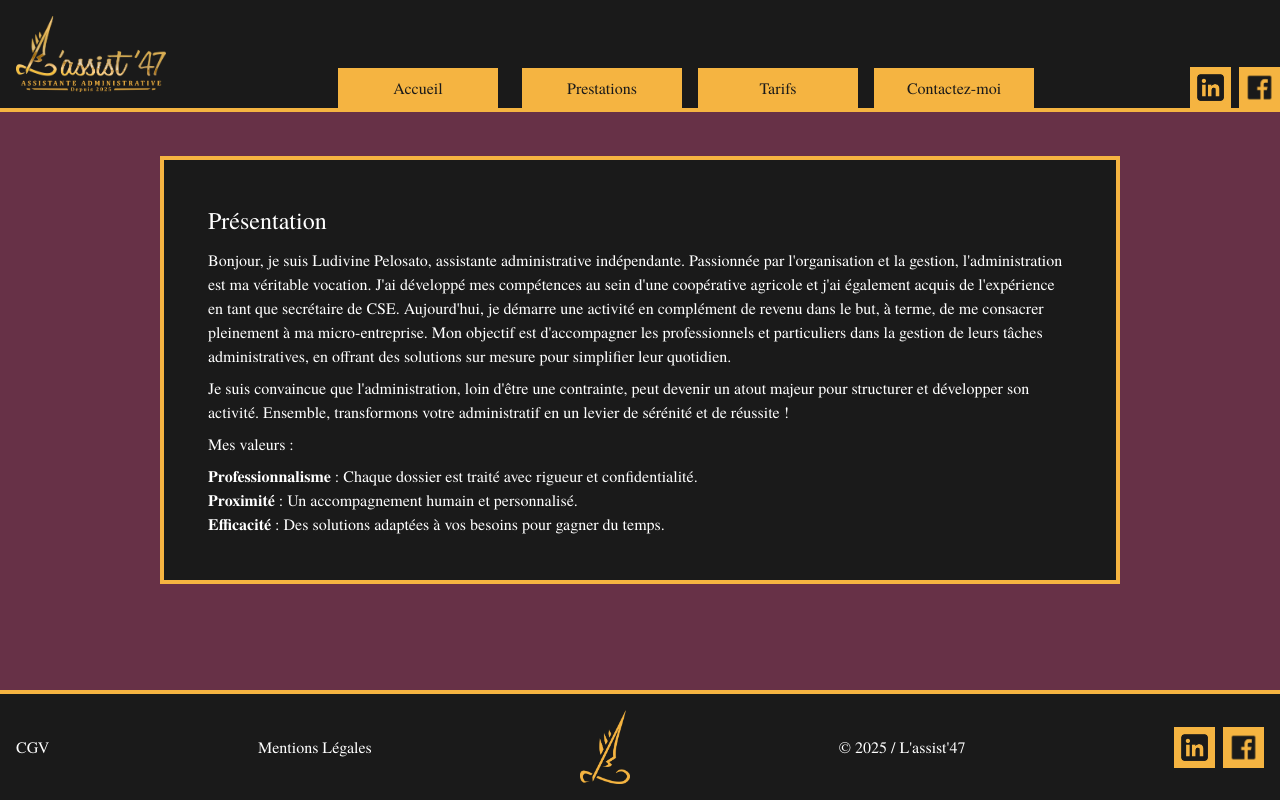
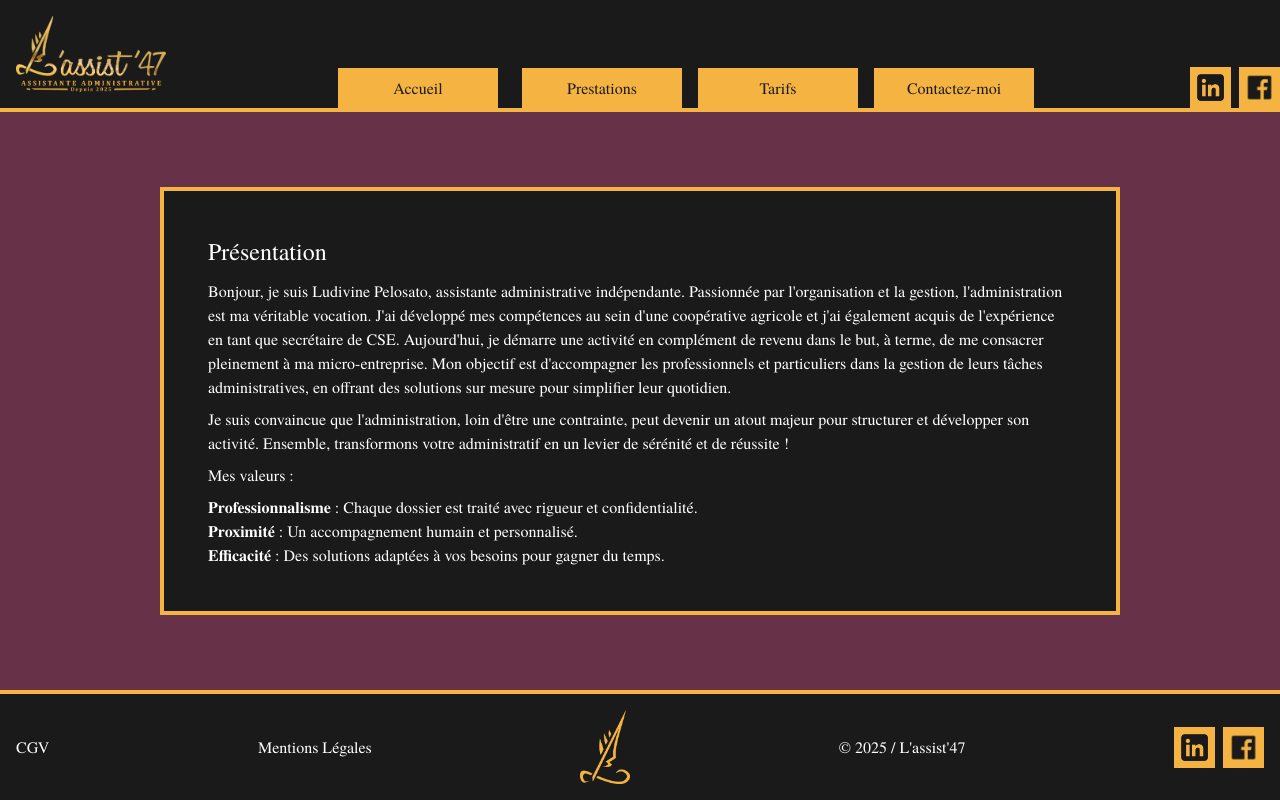
Before and after one commit to paul-mesnilgrente/lassist47, a Next.js app: page / in a window 1280 px wide. Built offline with nearby package versions, Linux system fonts and the light colour scheme.

Commit message:
fix: aligned vertically main...
also added the link on header logo

```diff
--- a/app/layout.tsx
+++ b/app/layout.tsx
@@ -44,6 +44,7 @@
       <body className={`${texGyreTermes.className} min-h-screen flex flex-col`}>
         <header className="bg-nblack border-b-4 border-gold mb-11">
           <div className="container mx-auto flex justify-between items-end">
+            <Link href="/">
               <Image
                 src="/lassist47/images/logos/full_logo_gold.png"
                 alt="Logo"
@@ -51,6 +52,7 @@
                 width={150}
                 height={200}
               />
+            </Link>
             <nav aria-label="Main navigation">
               <ul className="flex space-x-4">
                 <li className="bg-gold text-nblack p-2 me-2 min-w-40 text-center">
@@ -114,7 +116,7 @@
           </div>
         </header>
 
-        <main className="flex-grow">
+        <main className="flex flex-col justify-center flex-grow">
           <div className="w-3/4 mx-auto p-11 bg-nblack border-4 border-gold">
             {children}
           </div>
```
Lines whose indentation alone changed are shown as unchanged.
